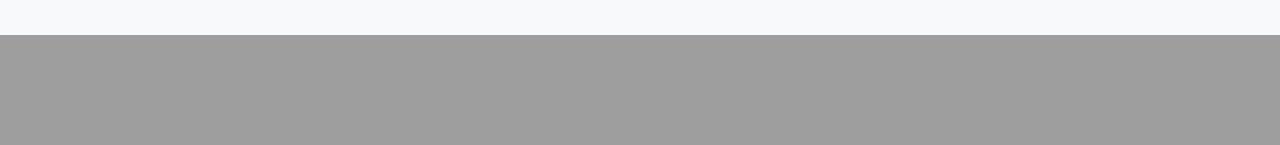
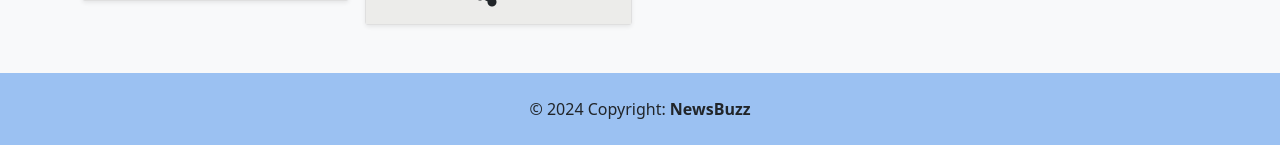
Before and after one commit to gaurav0401/Dockerized-NewsBuzz-Django-based-web-App-, a Django app: page / in a window 1280 px wide. Shown: the part 1938-2083 px from the top of the page. Before the commit the page ends 1973 px from the top, so only its background shows below. Run offline with Django 4.2, Linux system fonts and the light colour scheme; data comes from the database, SQL or seed files in the repository; both versions use the stored data as it was after the commit; some web fonts are replaced.

Commit message:
version 1.1

```diff
--- a/home/templates/home.html
+++ b/home/templates/home.html
@@ -170,6 +170,20 @@
     <main>
 
 
+
+      <footer class="text-center text-lg-start bg-body-tertiary " style="background-color: rgb(163, 203, 255);">
+
+
+        <!-- Copyright -->
+        <div class="text-center p-4" style="background-color: rgba(0, 0, 0, 0.05);">
+          © 2024 Copyright:
+          <a class="text-reset fw-bold" style="text-decoration: none;" href="/">NewsBuzz</a>
+        </div>
+        <!-- Copyright -->
+      </footer>
+      <!-- Footer -->
+
+
   </main>
 
 
```
Also changed, not shown: db.sqlite3.
